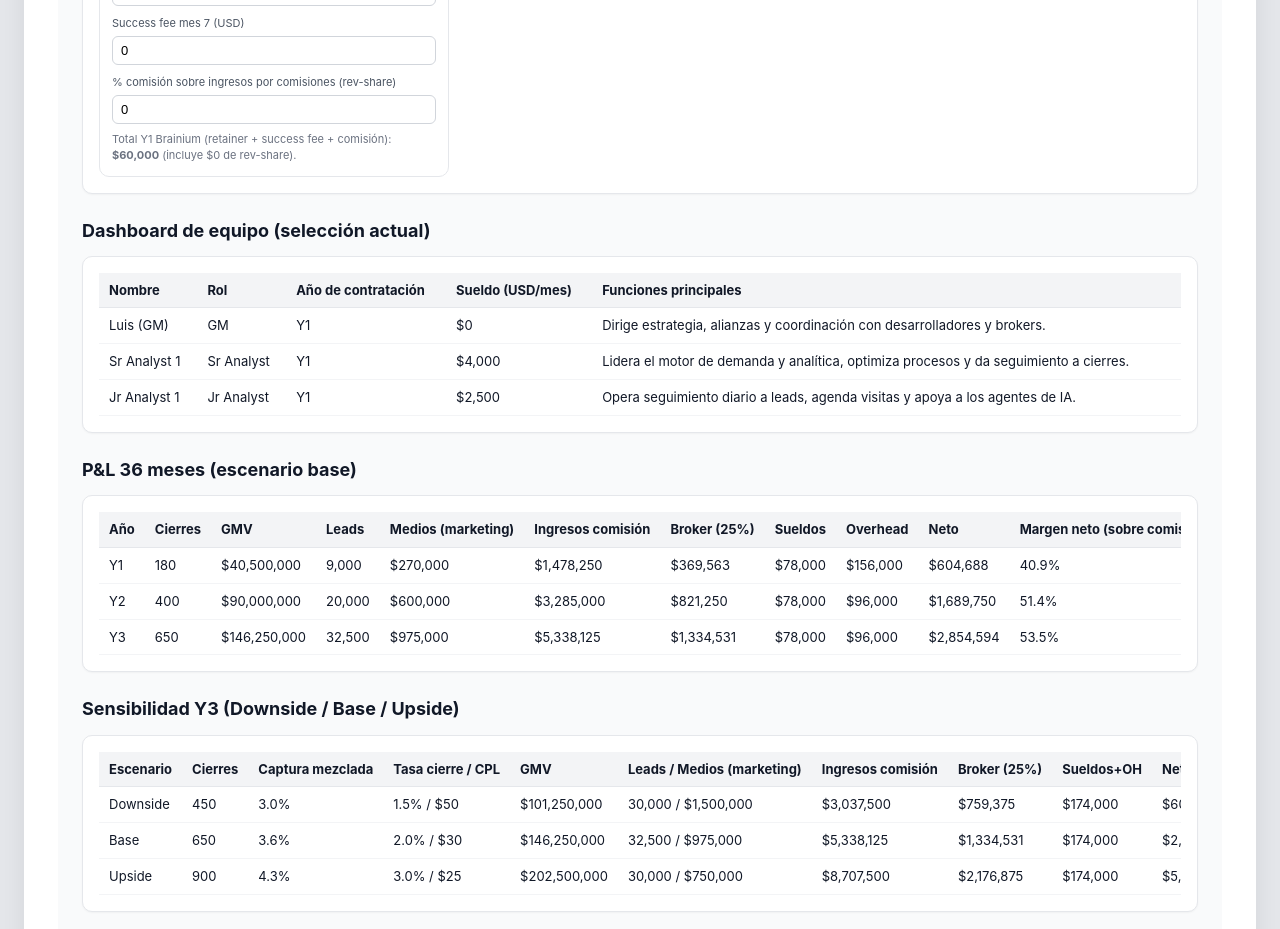
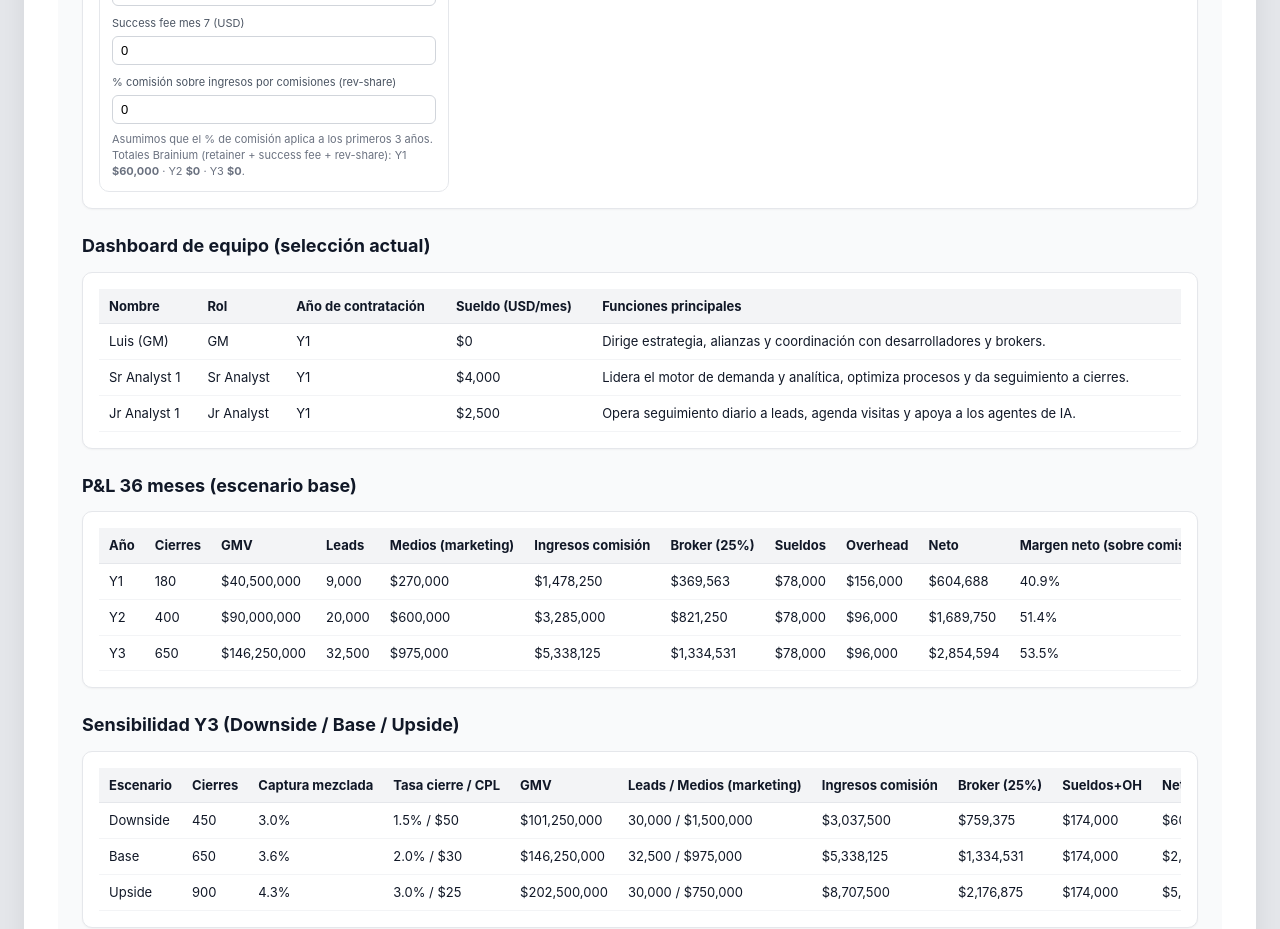
Before and after one commit to Tao2025-code/tao-ai-sales-agent, a React (Vite) app in the folder tao-ai-sales-agents/: page / in a window 1280 px wide. Shown: the part 1380-2309 px from the top of the page. Built offline with nearby package versions, Linux system fonts and the light colour scheme.

Commit message:
Show Brainium commission totals per year

```diff
--- a/tao-ai-sales-agents/src/TaoDashboard.tsx
+++ b/tao-ai-sales-agents/src/TaoDashboard.tsx
@@ -504,8 +504,15 @@ const InvestorModelView: React.FC = () => {
 
   const [y1] = basePnL;
 
-  const brainiumRevShareY1 = y1.commissionRevenue * brainiumRevShareRate;
+  const brainiumRevShareByYear = basePnL.map(
+    (year) => year.commissionRevenue * brainiumRevShareRate
+  );
+  const [brainiumRevShareY1, brainiumRevShareY2, brainiumRevShareY3] =
+    brainiumRevShareByYear;
+
   const brainiumTotalY1 = brainiumFeeY1 + brainiumSuccessFee + brainiumRevShareY1;
+  const brainiumTotalY2 = brainiumRevShareY2;
+  const brainiumTotalY3 = brainiumRevShareY3;
 
   const teamDashboardRows = activeTeamMembers.map((member) => [
     member.name,
@@ -1036,9 +1043,10 @@ const InvestorModelView: React.FC = () => {
               </div>
 
               <div style={styles.controlHelp}>
-                Total Y1 Brainium (retainer + success fee + comisión):{" "}
-                <strong>{usd0(brainiumTotalY1)}</strong> (incluye {usd0(brainiumRevShareY1)} de
-                rev-share).
+                Asumimos que el % de comisión aplica a los primeros 3 años. Totales Brainium
+                (retainer + success fee + rev-share): Y1 <strong>{usd0(brainiumTotalY1)}</strong> ·
+                Y2 <strong>{usd0(brainiumTotalY2)}</strong> · Y3 <strong>{usd0(brainiumTotalY3)}</strong>
+                .
               </div>
             </div>
           </div>
```
